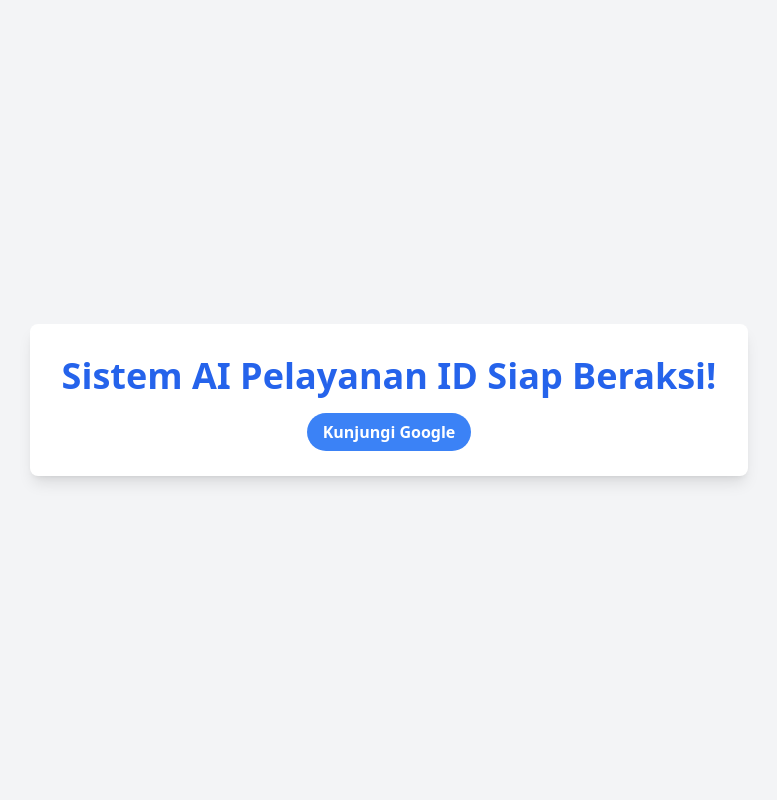
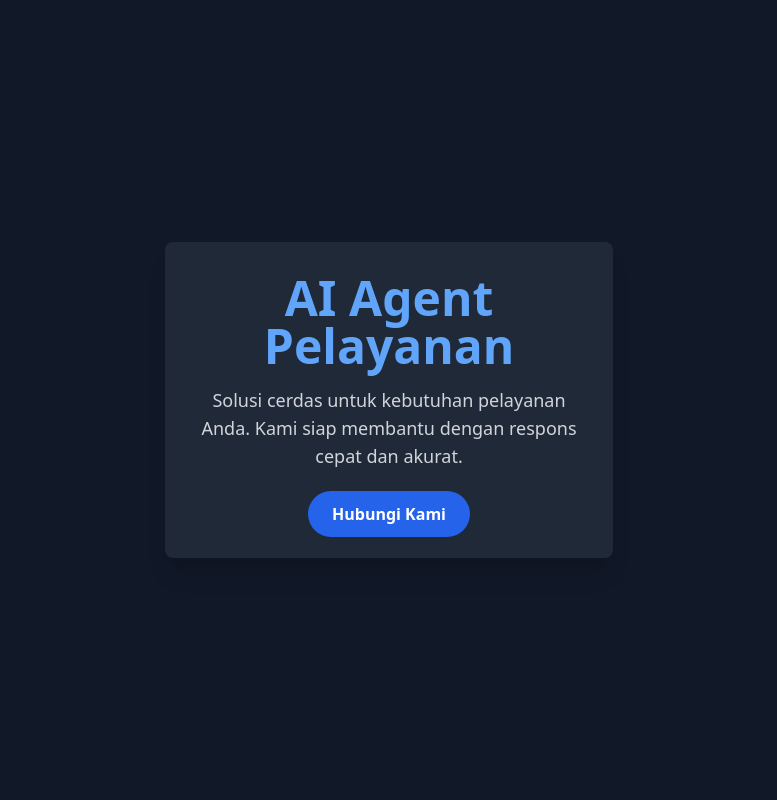
Before and after one commit to tofikcilik/pelayanan, a Flask app: page / in a window 1280 px wide. Shown: the whole page, without its empty margins (251-1028 px from the left). Run offline with Flask 3, Linux system fonts and the light colour scheme; some libraries are stand-ins or nearby versions.

Commit message:
feat: Design AI Agent landing page with dark theme
Co-authored-by: aider (vertex_ai/gemini-2.5-flash) <aider@aider.chat>

```diff
--- a/templates/index.html
+++ b/templates/index.html
@@ -3,14 +3,17 @@
 <head>
     <meta charset="UTF-8">
     <meta name="viewport" content="width=device-width, initial-scale=1.0">
-    <title>Pelayanan ID</title>
+    <title>AI Agent Pelayanan</title>
     <script src="https://cdn.tailwindcss.com"></script>
 </head>
-<body class="bg-gray-100 flex items-center justify-center min-h-screen">
-    <div class="bg-white p-8 rounded-lg shadow-lg text-center">
-        <h1 class="text-4xl font-bold text-blue-600 mb-6">Sistem AI Pelayanan ID Siap Beraksi!</h1>
-        <a href="https://www.google.com" target="_blank" class="bg-blue-500 hover:bg-blue-700 text-white font-bold py-2 px-4 rounded-full transition duration-300 ease-in-out">
-            Kunjungi Google
+<body class="bg-gray-900 text-gray-100 flex items-center justify-center min-h-screen p-4">
+    <div class="bg-gray-800 p-8 rounded-lg shadow-xl text-center max-w-md w-full">
+        <h1 class="text-5xl font-extrabold text-blue-400 mb-4">AI Agent Pelayanan</h1>
+        <p class="text-lg text-gray-300 mb-8">
+            Solusi cerdas untuk kebutuhan pelayanan Anda. Kami siap membantu dengan respons cepat dan akurat.
+        </p>
+        <a href="#" class="bg-blue-600 hover:bg-blue-700 text-white font-bold py-3 px-6 rounded-full transition duration-300 ease-in-out transform hover:scale-105">
+            Hubungi Kami
         </a>
     </div>
 </body>
```
